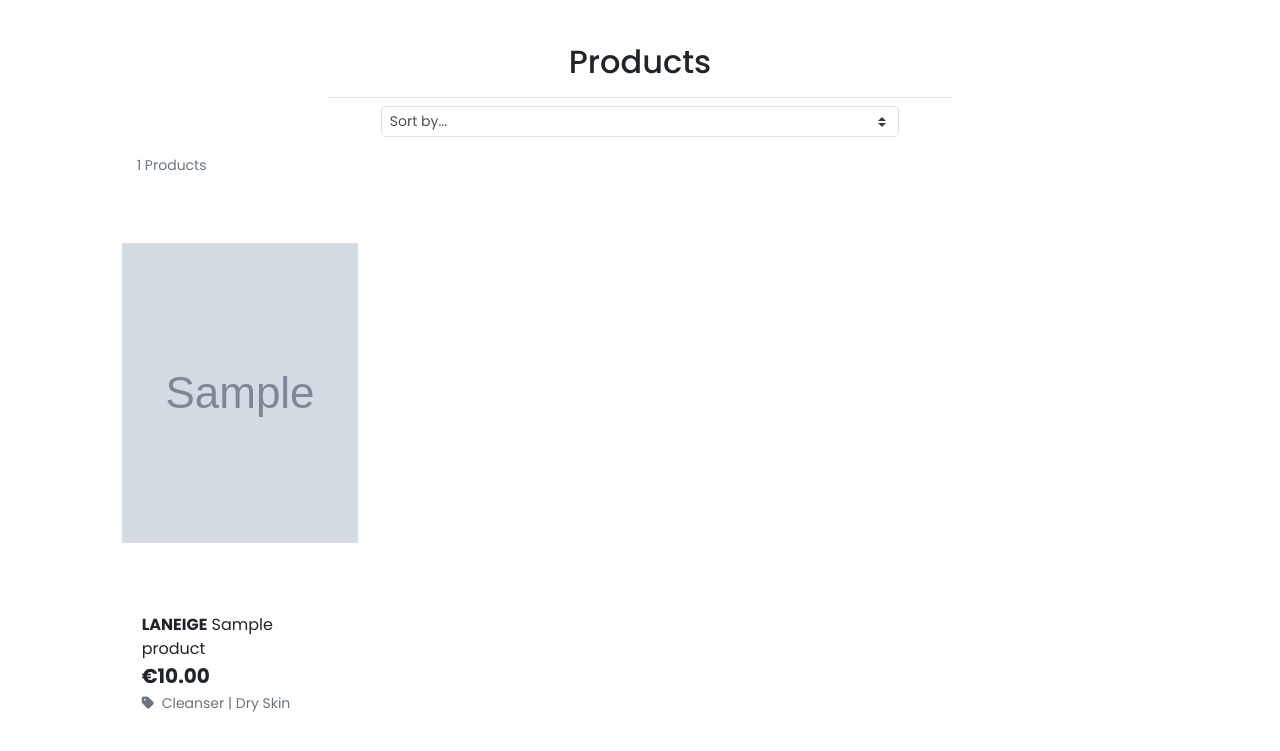
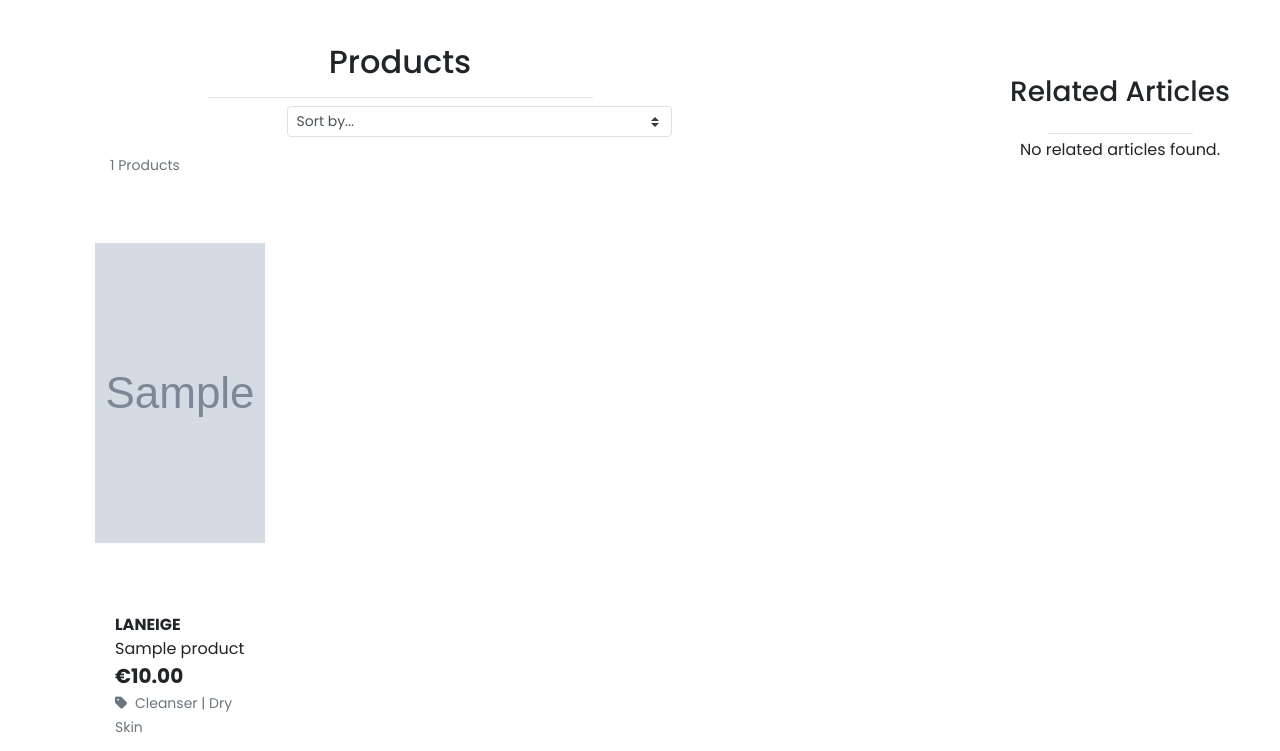
Before and after one commit to abigail-ryan/the-skin-guru, a Django app: page /products/ in a window 1280 px wide. Shown: the part 218-969 px from the top of the page. Before the commit the page ends 930 px from the top, so only its background shows below. Run offline with Django 3.2, Linux system fonts and the light colour scheme; data comes from the database, SQL or seed files in the repository; tables that the repository leaves empty hold one stand-in row (values such as "Sample post"); grey boxes marked "Sample" are stand-in pictures; some libraries are stand-ins or nearby versions; some web fonts are replaced.

Commit message:
Add blog article section to products.html page

```diff
--- a/products/templates/products/products.html
+++ b/products/templates/products/products.html
@@ -10,9 +10,12 @@
 {% endblock %}
 
 {% block content %}
-    <div class="container-fluid">
+<div class="container-fluid">
+    <div class="row">
+      <!-- Existing product listing -->
+      <div class="col-12 col-lg-9">
         <div class="row">
-            <div class="col text-center mt-3">
+            <div class="col-12 col-lg-10 text-center mt-3">
                 <h2 class="logo-font">Products</h2>
                 <hr class="w-50 mb-1">
             </div>
@@ -153,7 +156,32 @@
                 </div>
             </div>
         </div>
+      </div>
+
+      <!-- New article section -->
+      <div class="col-12 col-lg-3 mt-5 mt-lg-5">
+        <h3 class="text-center mb-4">Related Articles</h3>
+        <hr class="w-50 mb-1">
+        {% if related_articles %}
+          {% for article in related_articles %}
+            <div class="card mb-3">
+              {% if article.image %}
+                <img src="{{ article.image.url }}" class="card-img-top" alt="{{ article.title }}">
+              {% endif %}
+              <div class="card-body">
+                <h5 class="card-title">{{ article.title }}</h5>
+                <p class="card-text">{{ article.excerpt|truncatewords:20 }}</p>
+                <a href="{% url 'article_detail' article.id %}" class="btn btn-outline-primary btn-sm">Read More</a>
+              </div>
+            </div>
+          {% endfor %}
+        {% else %}
+          <p class="text-center">No related articles found.</p>
+        {% endif %}
+      </div>
     </div>
+  </div>
+
 {% endblock %}
 
 
```
Also changed, not shown: media/Radian_C_Double-Essence_thumbnail_2_1.jpg (added).
